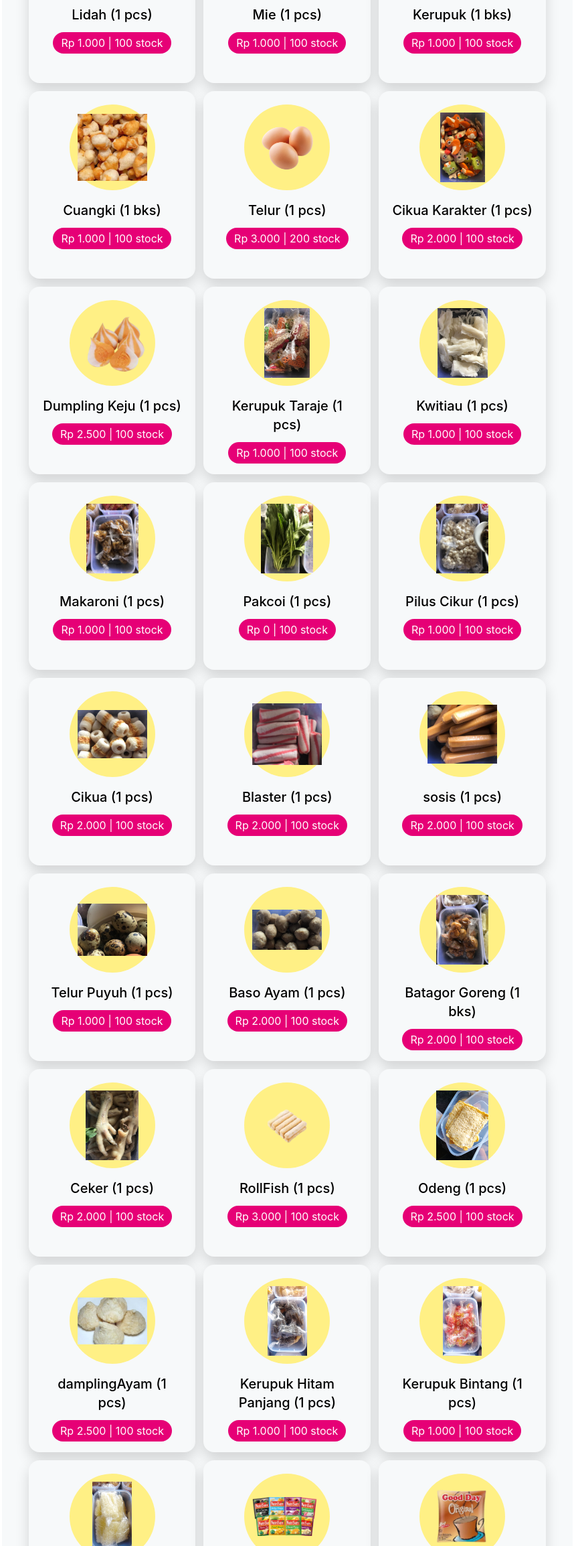
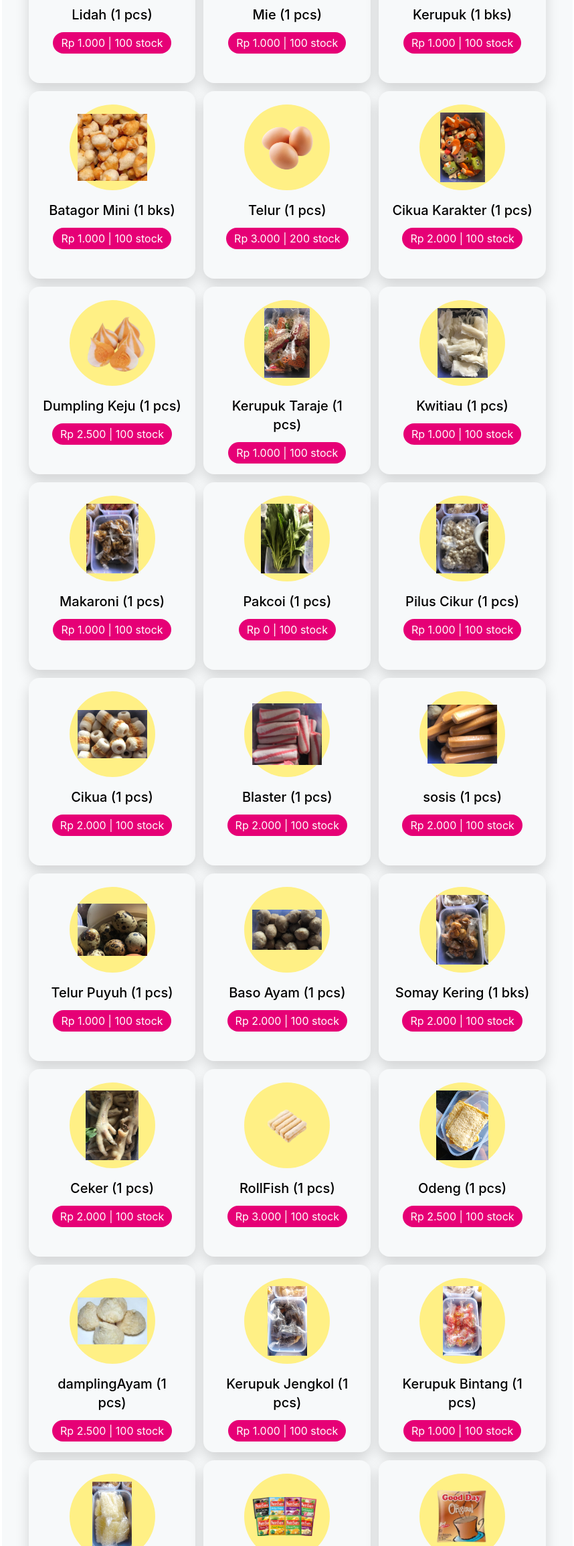
Before and after one commit to Bangdams/projek-4-kasir, a React (Vite) app: page / in a window 1280 px wide. Shown: the part 1370-3678 px from the top of the page at 67% size, without its empty margins (104-962 px from the left). Built offline with nearby package versions, Linux system fonts and the light colour scheme.

Commit message:
Update menu item labels in Home component

```diff
--- a/src/components/Home/Home.jsx
+++ b/src/components/Home/Home.jsx
@@ -243,7 +243,7 @@ export function Home() {
     {
       id: 5,
       category: "seblak",
-      label: "Cuangki (1 bks)",
+      label: "Batagor Mini (1 bks)",
       image: cuangkiKecil,
       price: 1000,
       stock: 100,
@@ -361,7 +361,7 @@ export function Home() {
     {
       id: 22,
       category: "seblak",
-      label: "Batagor Goreng (1 bks)",
+      label: "Somay Kering (1 bks)",
       image: batagorGoreng,
       price: 2000,
       stock: 100,
@@ -401,7 +401,7 @@ export function Home() {
     {
       id: 27,
       category: "seblak",
-      label: "Kerupuk Hitam Panjang (1 pcs)",
+      label: "Kerupuk Jengkol (1 pcs)",
       image: kerupukHitam,
       price: 1000,
       stock: 100,
```
